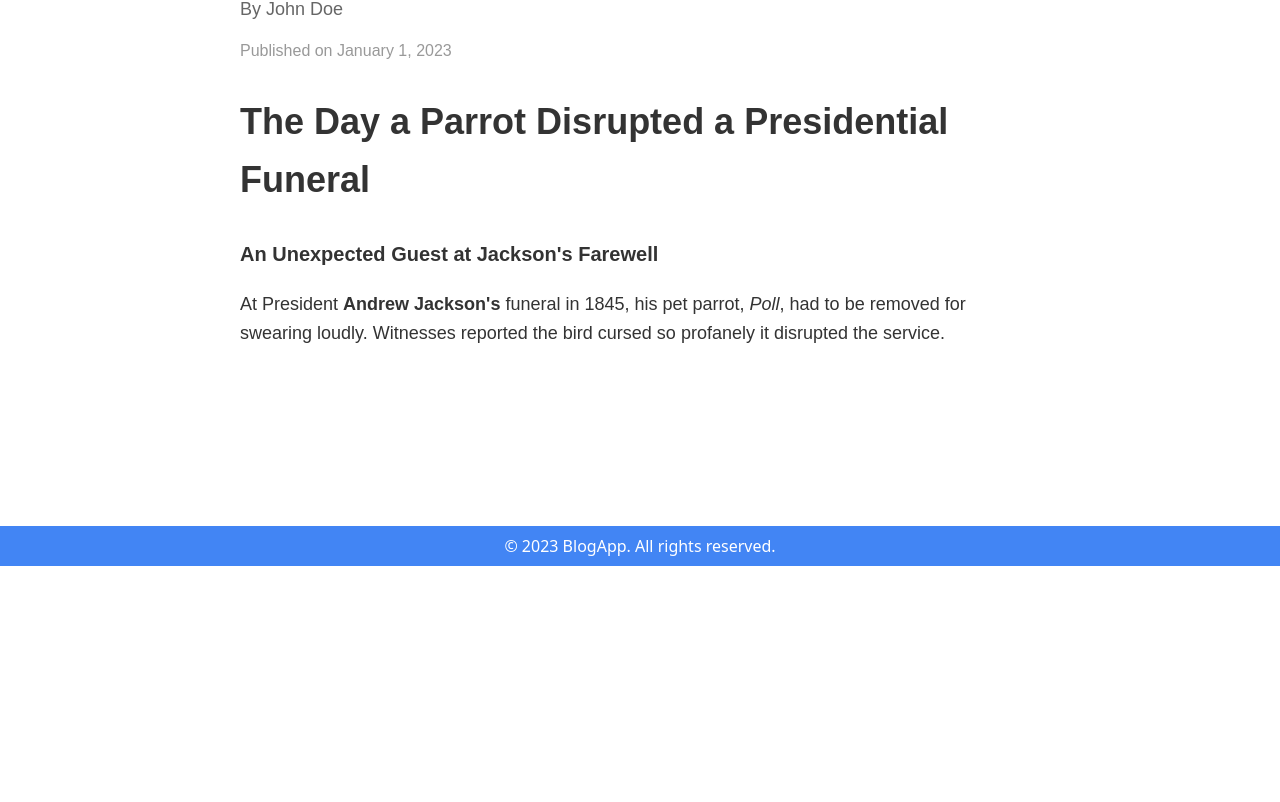
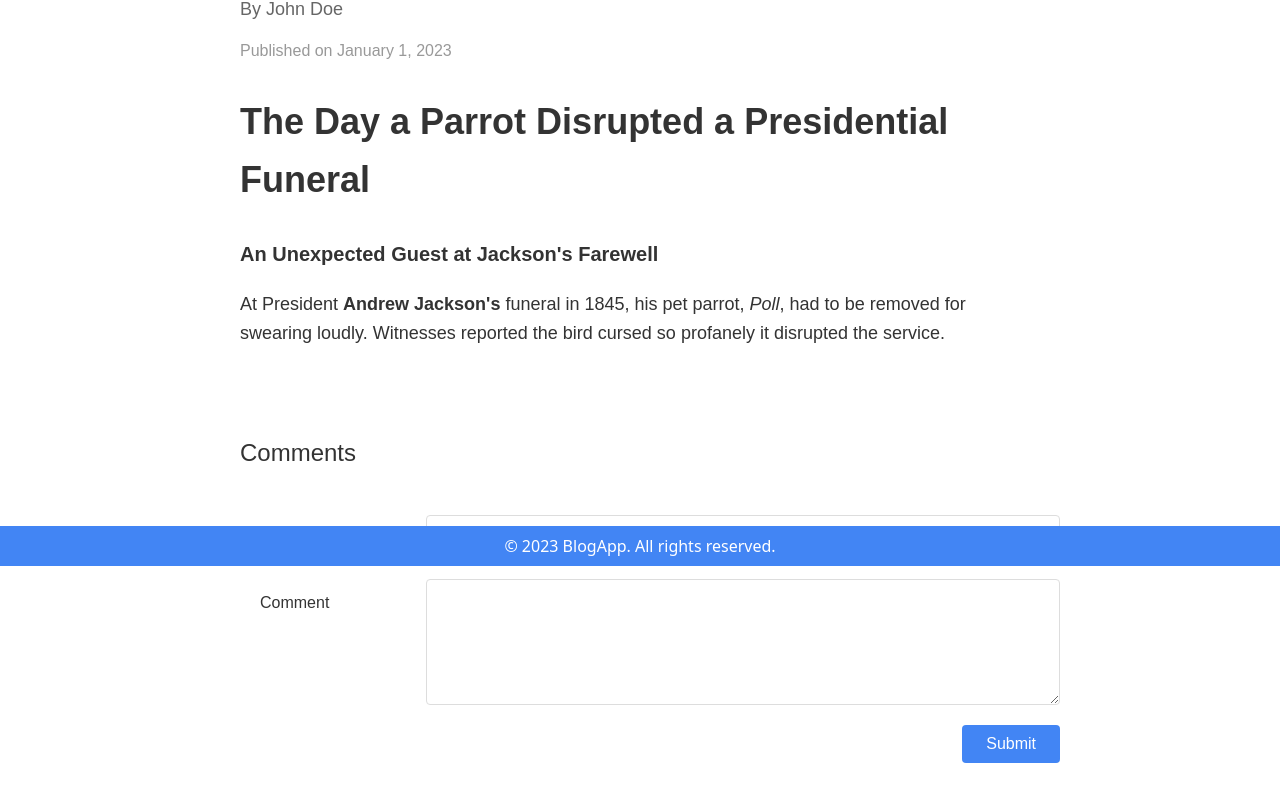
Before and after one commit to stef-writes/ReactBlog, a React (Vite) app: page /posts/1 in a window 1280 px wide. Shown: the part 234-1036 px from the top of the page. Before the commit the page ends 860 px from the top, so only its background shows below. Built offline with nearby package versions, Linux system fonts and the light colour scheme.

Commit message:
Challenge 6, Version 1: Implement Comment System - Added CommentForm, CommentList, and Comment components with full functionality, responsive design, and proper state management

```diff
--- a/src/App.jsx
+++ b/src/App.jsx
@@ -9,6 +9,14 @@ import { mockBlogPosts } from './react-components/BlogPostDetail/mockPosts';
 
 function App() {
   const [posts, setPosts] = useState(mockBlogPosts);
+  const [comments, setComments] = useState({});  // Comments stored by post ID
+
+  const handleAddComment = (postId, comment) => {
+    setComments(prevComments => ({
+      ...prevComments,
+      [postId]: [...(prevComments[postId] || []), { ...comment, id: Date.now() }]
+    }));
+  };
 
   // Component to handle blog post creation/editing
   const CreateEditPost = () => {
@@ -46,7 +54,11 @@ function App() {
     const post = posts.find(p => p.id === id);
 
     if (!post) return <p>Post not found</p>;
-    return <BlogPostDetail {...post} />;
+    return <BlogPostDetail
+      {...post}
+      comments={comments[id] || []}
+      onAddComment={handleAddComment}
+    />;
   };
 
   return (
--- a/src/react-components/BlogPostDetail/BlogPostDetail.jsx
+++ b/src/react-components/BlogPostDetail/BlogPostDetail.jsx
@@ -3,8 +3,10 @@ import { useNavigate, useParams } from 'react-router-dom';
 import styles from './BlogPostDetail.module.css';
 import DeleteButton from '../DeletionFeature/DeleteButton/DeleteButton';
 import ConfirmationDialog from '../DeletionFeature/ConfirmationDialog/ConfirmationDialog';
+import CommentList from '../CommentSystem/CommentList/CommentList';
+import CommentForm from '../CommentSystem/CommentForm/CommentForm';
 
-const BlogPostDetail = ({ title, content, author, date }) => {
+const BlogPostDetail = ({ title, content, author, date, comments = [], onAddComment }) => {
   const { id } = useParams();
   const navigate = useNavigate();
   const [isDialogOpen, setIsDialogOpen] = useState(false);
@@ -52,6 +54,11 @@ const BlogPostDetail = ({ title, content, author, date }) => {
       <p className={styles.date}>Published on {formattedDate}</p>
       <div className={styles.content} dangerouslySetInnerHTML={{ __html: content }} />
 
+      <div className={styles.commentsSection}>
+        <CommentList comments={comments} />
+        <CommentForm onSubmit={(commentData) => onAddComment(id, commentData)} />
+      </div>
+
       <ConfirmationDialog
         isOpen={isDialogOpen}
         onClose={handleCloseDialog}
--- /dev/null
+++ b/src/react-components/CommentSystem/CommentComponent/Comment.jsx
@@ -0,0 +1,36 @@
+import React from 'react';
+import styles from './Comment.module.css';
+
+const Comment = ({ name, date, text, avatar }) => {
+  const formatDate = (dateString) => {
+    const date = new Date(dateString);
+    return date.toLocaleString('en-US', {
+      year: 'numeric',
+      month: 'long',
+      day: 'numeric',
+      hour: '2-digit',
+      minute: '2-digit'
+    });
+  };
+
+  return (
+    <div className={styles.comment}>
+      <div className={styles.commentHeader}>
+        {avatar && (
+          <img
+            src={avatar}
+            alt={`${name}'s avatar`}
+            className={styles.avatar}
+          />
+        )}
+        <div className={styles.commentInfo}>
+          <div className={styles.name}>{name}</div>
+          <div className={styles.date}>{formatDate(date)}</div>
+        </div>
+      </div>
+      <div className={styles.text}>{text}</div>
+    </div>
+  );
+};
+
+export default Comment;
--- /dev/null
+++ b/src/react-components/CommentSystem/CommentComponent/Comment.module.css
@@ -0,0 +1,77 @@
+.comment {
+  display: flex;
+  flex-direction: column;
+  padding: 20px;
+  border: 1px solid #eee;
+  border-radius: 4px;
+  margin-bottom: 20px;
+}
+
+.commentHeader {
+  display: flex;
+  align-items: flex-start;
+  margin-bottom: 12px;
+}
+
+.avatar {
+  width: 50px;
+  height: 50px;
+  border-radius: 50%;
+  margin-right: 16px;
+  object-fit: cover;
+}
+
+.commentInfo {
+  flex: 1;
+}
+
+.name {
+  font-weight: bold;
+  font-size: 16px;
+  margin-bottom: 4px;
+}
+
+.date {
+  color: #666;
+  font-size: 14px;
+}
+
+.text {
+  font-size: 16px;
+  line-height: 1.5;
+  color: #333;
+}
+
+/* ===== DESKTOP VIEW (> 768px) ===== */
+@media (min-width: 769px) {
+  .commentHeader {
+    align-items: center;
+  }
+
+  .avatar {
+    align-self: flex-start;
+  }
+}
+
+/* ===== MOBILE VIEW (≤ 768px) ===== */
+@media (max-width: 768px) {
+  .comment {
+    padding: 15px;
+  }
+
+  .commentHeader {
+    flex-direction: column;
+    align-items: center;
+    text-align: center;
+  }
+
+  .avatar {
+    margin-right: 0;
+    margin-bottom: 12px;
+  }
+
+  .commentInfo {
+    width: 100%;
+    text-align: center;
+  }
+}
--- /dev/null
+++ b/src/react-components/CommentSystem/CommentForm/CommentForm.jsx
@@ -0,0 +1,79 @@
+import React, { useState } from 'react';
+import styles from './CommentForm.module.css';
+
+const CommentForm = ({ onSubmit, isLoggedIn, userName }) => {
+  const [name, setName] = useState(isLoggedIn ? userName : '');
+  const [text, setText] = useState('');
+
+  const handleSubmit = (e) => {
+    e.preventDefault();
+
+    // Form validation
+    if (!name.trim() || !text.trim()) {
+      return;
+    }
+
+    onSubmit({
+      name,
+      text,
+      date: new Date().toISOString()
+    });
+
+    // Clear form if not logged in
+    if (!isLoggedIn) {
+      setName('');
+    }
+    setText('');
+  };
+
+  return (
+    <div>
+      <h2 className={styles.sectionTitle}>Comments</h2>
+      <form className={styles.commentForm} onSubmit={handleSubmit}>
+        {!isLoggedIn && (
+          <div className={styles.formGroup}>
+            <label htmlFor="name">Name</label>
+            <input
+              type="text"
+              id="name"
+              value={name}
+              onChange={(e) => setName(e.target.value)}
+              required
+            />
+          </div>
+        )}
+
+        {isLoggedIn && (
+          <div className={styles.formGroup}>
+            <label htmlFor="name">Name</label>
+            <input
+              type="text"
+              id="name"
+              value={userName}
+              disabled
+              className={styles.disabledInput}
+            />
+          </div>
+        )}
+
+        <div className={styles.formGroup}>
+          <label htmlFor="comment">Comment</label>
+          <textarea
+            id="comment"
+            value={text}
+            onChange={(e) => setText(e.target.value)}
+            required
+          />
+        </div>
+
+        <div className={styles.buttonContainer}>
+          <button type="submit" className={styles.submitButton}>
+            Submit
+          </button>
+        </div>
+      </form>
+    </div>
+  );
+};
+
+export default CommentForm;
--- /dev/null
+++ b/src/react-components/CommentSystem/CommentForm/CommentForm.module.css
@@ -0,0 +1,100 @@
+.sectionTitle {
+  font-size: 1.5rem;
+  font-weight: 500;
+  margin-bottom: 1.5rem;
+  color: #333;
+}
+
+.commentForm {
+  width: 100%;
+  max-width: 800px;
+  margin: 0 auto;
+  padding: 20px;
+}
+
+.formGroup {
+  margin-bottom: 20px;
+}
+
+.formGroup label {
+  display: block;
+  margin-bottom: 8px;
+  font-weight: 500;
+  color: #333;
+}
+
+.formGroup input,
+.formGroup textarea {
+  width: 100%;
+  padding: 12px;
+  border: 1px solid #ddd;
+  border-radius: 4px;
+  font-size: 16px;
+  background-color: #fff;
+  color: #333;
+}
+
+.formGroup textarea {
+  min-height: 100px;
+  resize: vertical;
+}
+
+.disabledInput {
+  background-color: #f5f5f5;
+  cursor: not-allowed;
+}
+
+.buttonContainer {
+  display: flex;
+  justify-content: flex-end;
+}
+
+.submitButton {
+  background-color: #4285F4;
+  color: white;
+  border: none;
+  border-radius: 4px;
+  padding: 10px 24px;
+  font-size: 16px;
+  cursor: pointer;
+  transition: background-color 0.2s;
+}
+
+.submitButton:hover {
+  background-color: #3367d6;
+}
+
+/* ===== DESKTOP VIEW (> 768px) ===== */
+@media (min-width: 769px) {
+  .formGroup {
+    display: flex;
+    align-items: flex-start;
+  }
+
+  .formGroup label {
+    width: 150px;
+    margin-bottom: 0;
+    margin-right: 16px;
+    padding-top: 12px;
+  }
+
+  .formGroup input,
+  .formGroup textarea {
+    flex: 1;
+  }
+}
+
+/* ===== MOBILE VIEW (≤ 768px) ===== */
+@media (max-width: 768px) {
+  .commentForm {
+    padding: 15px;
+  }
+
+  .formGroup {
+    margin-bottom: 15px;
+  }
+
+  .buttonContainer {
+    justify-content: flex-end;
+  }
+}
--- /dev/null
+++ b/src/react-components/CommentSystem/CommentList/CommentList.jsx
@@ -0,0 +1,29 @@
+import React from 'react';
+import Comment from '../CommentComponent/Comment';
+import styles from './CommentList.module.css';
+
+const CommentList = ({ comments }) => {
+  // Sort comments chronologically, newest at bottom
+  const sortedComments = [...comments].sort((a, b) =>
+    new Date(a.date) - new Date(b.date)
+  );
+
+  return (
+    <div
+      className={styles.commentList}
+      aria-live="polite"
+    >
+      {sortedComments.map((comment) => (
+        <Comment
+          key={comment.id}
+          name={comment.name}
+          date={comment.date}
+          text={comment.text}
+          avatar={comment.avatar}
+        />
+      ))}
+    </div>
+  );
+};
+
+export default CommentList;
--- /dev/null
+++ b/src/react-components/CommentSystem/CommentList/CommentList.module.css
@@ -0,0 +1,22 @@
+.commentList {
+  display: flex;
+  flex-direction: column;
+  gap: 20px;
+  width: 100%;
+  max-width: 800px;
+  margin: 0 auto;
+}
+
+/* ===== DESKTOP VIEW (> 768px) ===== */
+@media (min-width: 769px) {
+  .commentList {
+    padding: 20px;
+  }
+}
+
+/* ===== MOBILE VIEW (≤ 768px) ===== */
+@media (max-width: 768px) {
+  .commentList {
+    padding: 10px;
+  }
+}
```
